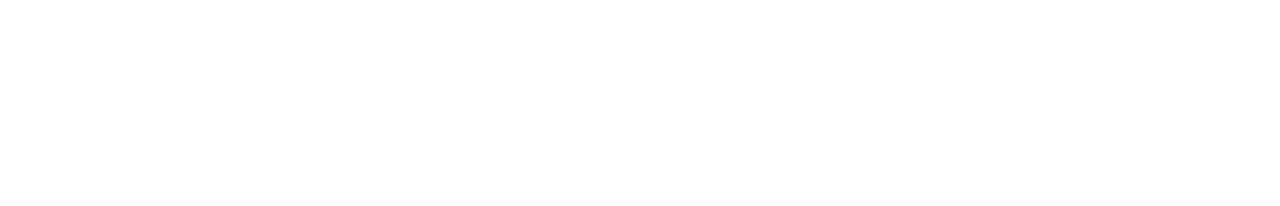
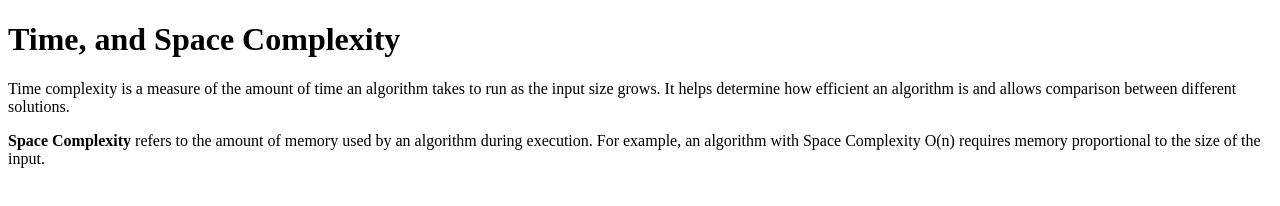
Before and after one commit to acciojob/time-and-space-complexity-ANKITpandey75, a website: page main.html in a window 1280 px wide. Drawn offline with Linux system fonts and the light colour scheme.

Commit message:
created a submission

```diff
--- a/main.html
+++ b/main.html
@@ -8,7 +8,12 @@
 
 <body>
 	<!-- the entire body must be written by student -->
-    <script type="text/javascript" src="./script.js">
+	<h1>Time, and Space Complexity</h1>
+	<p>Time complexity is a measure of the amount of time an algorithm takes to run as the input size grows. It helps determine how efficient an algorithm is and allows comparison between different solutions.</p>
+    <p>
+		<b>Space Complexity</b> refers to the amount of memory used by an algorithm during execution. For example, an algorithm with Space Complexity O(n) requires memory proportional to the size of the input.
+	</p>
+	<script type="text/javascript" src="./script.js">
 </script>
 
 </body>
```
